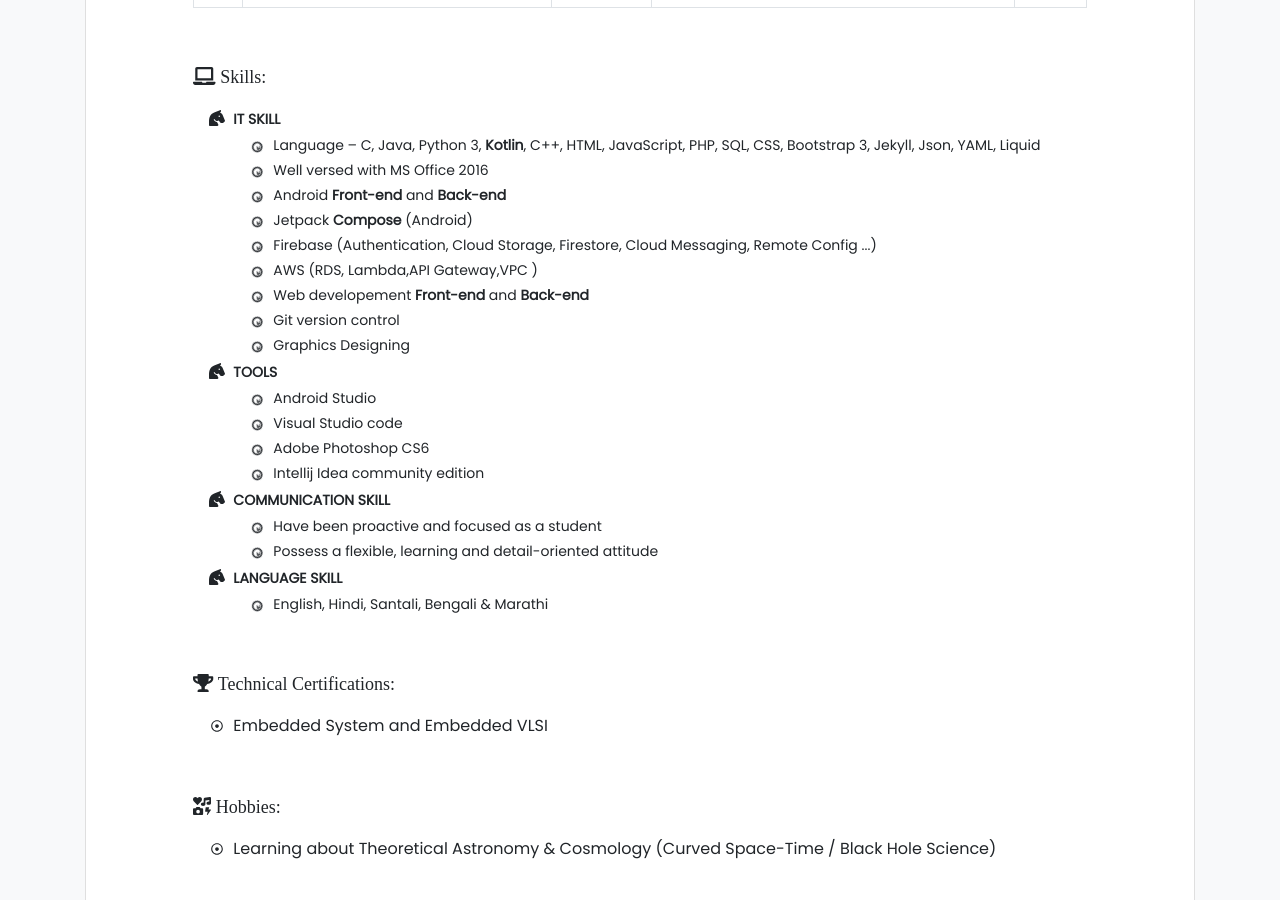
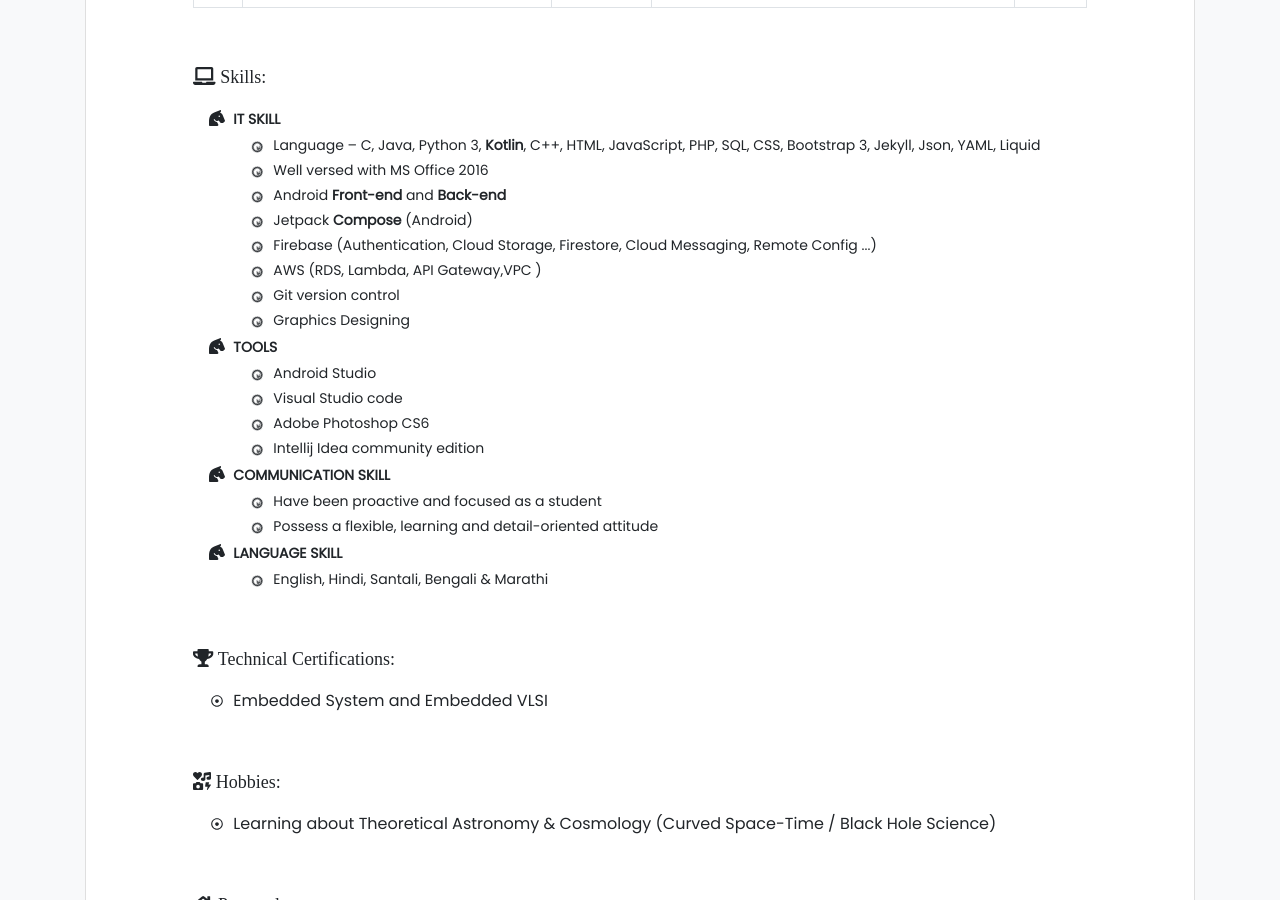
Before and after one commit to rabi-shankar/resume, a Jekyll site: the page built from index.html, in a window 1280 px wide and 900 px high, scrolled down 2249 px. Built offline with Jekyll 4.4.1, drawn with Linux system fonts in a browser that asks for light colours; nearby versions of some CDN libraries; some web fonts are replaced.

Commit message:
Update resume.yml

```diff
--- a/_data/resume.yml
+++ b/_data/resume.yml
@@ -115,8 +115,7 @@ technical-skills:
            - name : Android <b>Front-end</b> and <b>Back-end</b>
            - name : Jetpack <b>Compose</b> (Android)
            - name : Firebase (Authentication, Cloud Storage, Firestore, Cloud Messaging, Remote Config ...)
-           - name : AWS (RDS, Lambda,API Gateway,VPC )
-           - name : Web developement <b>Front-end</b> and <b>Back-end</b>
+           - name : AWS (RDS, Lambda, API Gateway,VPC )
            - name : Git version control
            - name : Graphics Designing
 
```
